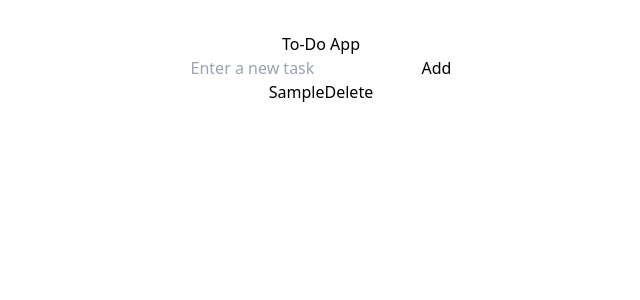
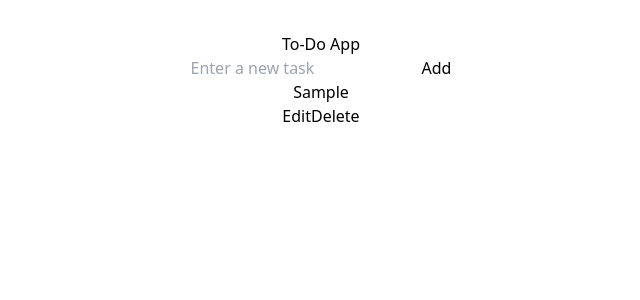
Before and after one commit to edenWerke/my-todo-app, a React (Vite) app: page / in a window 1280 px wide. Both pictures are taken after typing "Sample" into the empty fields and a click on the button "Add". Shown: the top 300 px of the page, without its empty margins (319-959 px from the left). Built offline with nearby package versions, Linux system fonts and the light colour scheme.

Commit message:
add-edit-feature

```diff
--- a/src/components/molecules/FormGroup.jsx
+++ b/src/components/molecules/FormGroup.jsx
@@ -8,7 +8,7 @@ const FormGroup = ({ taskText, setTaskText, addTask }) => (
       onChange={(e) => setTaskText(e.target.value)}
       placeholder="Enter a new task"
     />
-    <Button onClick={addTask} >Add</Button>
+    <Button onClick={addTask}>Add</Button>
   </div>
 );
 
--- a/src/components/molecules/TaskItem.jsx
+++ b/src/components/molecules/TaskItem.jsx
@@ -1,12 +1,58 @@
+// import Button from "../atoms/Button";
+
+// const TaskItem = ({ task, onDelete }) => (
+//   <div className="flex items-center justify-between p-2 border-b">
+//     <span>{task.text}</span>
+//     <Button className="bg-red-500 hover:bg-red-900 " onClick={() => onDelete(task.id)}>
+//       Delete
+//     </Button>
+//   </div>
+// );
+
+// export default TaskItem;
 import Button from "../atoms/Button";
 
-const TaskItem = ({ task, onDelete }) => (
+const TaskItem = ({ task, onDelete, onEdit }) => (
   <div className="flex items-center justify-between p-2 border-b">
     <span>{task.text}</span>
-    <Button className="bg-red-500 hover:bg-red-900 " onClick={() => onDelete(task.id)}>
-      Delete
-    </Button>
+    <div className="space-x-2">
+      <Button
+        className="bg-blue-500 hover:bg-blue-700"
+        onClick={() => onEdit(task)}
+      >
+        Edit
+      </Button>
+      <Button
+        className="bg-red-500 hover:bg-red-900"
+        onClick={() => onDelete(task.id)}
+      >
+        Delete
+      </Button>
+    </div>
   </div>
 );
 
 export default TaskItem;
+// import Button from "../atoms/Button";
+
+// const TaskItem = ({ task, onDelete, onEdit }) => (
+//   <div className="flex items-center justify-between p-2 border-b">
+//     <div className="flex items-center">
+//       <span className="mr-2">{task.text}</span>
+//       <Button
+//         className="bg-blue-500 hover:bg-blue-700"
+//         onClick={() => onEdit(task)}
+//       >
+//         Edit
+//       </Button>
+//     </div>
+//     <Button
+//       className="bg-red-500 hover:bg-red-900"
+//       onClick={() => onDelete(task.id)}
+//     >
+//       Delete
+//     </Button>
+//   </div>
+// );
+
+// export default TaskItem;
--- a/src/components/organisms/TaskList.jsx
+++ b/src/components/organisms/TaskList.jsx
@@ -1,10 +1,30 @@
+// import TaskItem from "../molecules/TaskItem";
+
+// const TaskList = ({ tasks, onDelete }) => (
+//   <div>
+//     {tasks.length > 0 ? (
+//       tasks.map((task) => (
+//         <TaskItem key={task.id} task={task} onDelete={onDelete} />
+//       ))
+//     ) : (
+//       <p className="text-center text-gray-500">No tasks yet!</p>
+//     )}
+//   </div>
+// );
+
+// export default TaskList;
 import TaskItem from "../molecules/TaskItem";
 
-const TaskList = ({ tasks, onDelete }) => (
+const TaskList = ({ tasks, onDelete, onEdit }) => (
   <div>
     {tasks.length > 0 ? (
       tasks.map((task) => (
-        <TaskItem key={task.id} task={task} onDelete={onDelete} />
+        <TaskItem
+          key={task.id}
+          task={task}
+          onDelete={onDelete}
+          onEdit={onEdit} // Pass down the onEdit function to each TaskItem
+        />
       ))
     ) : (
       <p className="text-center text-gray-500">No tasks yet!</p>
--- a/src/components/pages/Home.jsx
+++ b/src/components/pages/Home.jsx
@@ -1,39 +1,107 @@
+// import React, { useState, useEffect } from "react";
+// import FormGroup from "../molecules/FormGroup";
+// import TaskList from "../organisms/TaskList";
+
+// const Home = () => {
+//   // State to manage tasks and task input text
+//   const [tasks, setTasks] = useState([]);
+//   const [taskText, setTaskText] = useState("");
+
+//   // Load tasks from localStorage when the component mounts
+//   useEffect(() => {
+//     const savedTasks = localStorage.getItem("tasks"); // Get tasks from localStorage
+//     if (savedTasks) {
+//       setTasks(JSON.parse(savedTasks)); // Parse and set tasks if they exist
+//     }
+//   }, []); // Empty dependency array ensures this effect runs once when the component mounts
+
+//   // Save tasks to localStorage whenever the tasks array changes
+//   useEffect(() => {
+//     if (tasks.length > 0) {
+//       localStorage.setItem("tasks", JSON.stringify(tasks)); // Save tasks to localStorage
+//     }
+//   }, [tasks]); // This effect runs every time the tasks array changes
+
+//   // Function to add a new task
+//   const addTask = () => {
+//     if (taskText.trim()) {
+//       const newTask = { id: Date.now(), text: taskText }; // Create a new task object
+//       setTasks([...tasks, newTask]); // Add the new task to the tasks array
+//       setTaskText(""); // Clear the input field after adding the task
+//     }
+//   };
+
+//   // Function to delete a task
+//   const deleteTask = (id) => {
+//     setTasks(tasks.filter((task) => task.id !== id)); // Remove the task with the given id
+//   };
+
+//   return (
+//     <div className="p-4 max-w-md mx-auto">
+//       <h1 className="text-2xl font-bold mb-4 text-center">To-Do App</h1>
+//       <FormGroup
+//         taskText={taskText}
+//         setTaskText={setTaskText}
+//         addTask={addTask}
+//       />
+//       <TaskList tasks={tasks} onDelete={deleteTask} />
+//     </div>
+//   );
+// };
+
+// export default Home;
 import React, { useState, useEffect } from "react";
 import FormGroup from "../molecules/FormGroup";
 import TaskList from "../organisms/TaskList";
 
 const Home = () => {
-  // State to manage tasks and task input text
   const [tasks, setTasks] = useState([]);
   const [taskText, setTaskText] = useState("");
+  const [isEditing, setIsEditing] = useState(false);
+  const [currentTask, setCurrentTask] = useState(null);
 
-  // Load tasks from localStorage when the component mounts
   useEffect(() => {
-    const savedTasks = localStorage.getItem("tasks"); // Get tasks from localStorage
+    const savedTasks = localStorage.getItem("tasks");
     if (savedTasks) {
-      setTasks(JSON.parse(savedTasks)); // Parse and set tasks if they exist
+      setTasks(JSON.parse(savedTasks));
     }
-  }, []); // Empty dependency array ensures this effect runs once when the component mounts
+  }, []);
 
-  // Save tasks to localStorage whenever the tasks array changes
   useEffect(() => {
     if (tasks.length > 0) {
-      localStorage.setItem("tasks", JSON.stringify(tasks)); // Save tasks to localStorage
+      localStorage.setItem("tasks", JSON.stringify(tasks));
     }
-  }, [tasks]); // This effect runs every time the tasks array changes
+  }, [tasks]);
 
-  // Function to add a new task
   const addTask = () => {
     if (taskText.trim()) {
-      const newTask = { id: Date.now(), text: taskText }; // Create a new task object
-      setTasks([...tasks, newTask]); // Add the new task to the tasks array
-      setTaskText(""); // Clear the input field after adding the task
+      const newTask = { id: Date.now(), text: taskText };
+      setTasks([...tasks, newTask]);
+      setTaskText("");
     }
   };
 
-  // Function to delete a task
+  const updateTask = () => {
+    if (taskText.trim() && currentTask) {
+      setTasks(
+        tasks.map((task) =>
+          task.id === currentTask.id ? { ...task, text: taskText } : task
+        )
+      );
+      setIsEditing(false);
+      setCurrentTask(null);
+      setTaskText("");
+    }
+  };
+
   const deleteTask = (id) => {
-    setTasks(tasks.filter((task) => task.id !== id)); // Remove the task with the given id
+    setTasks(tasks.filter((task) => task.id !== id));
+  };
+
+  const startEditing = (task) => {
+    setIsEditing(true);
+    setCurrentTask(task);
+    setTaskText(task.text);
   };
 
   return (
@@ -42,9 +110,9 @@ const Home = () => {
       <FormGroup
         taskText={taskText}
         setTaskText={setTaskText}
-        addTask={addTask}
+        addTask={isEditing ? updateTask : addTask}
       />
-      <TaskList tasks={tasks} onDelete={deleteTask} />
+      <TaskList tasks={tasks} onDelete={deleteTask} onEdit={startEditing} />
     </div>
   );
 };
```
